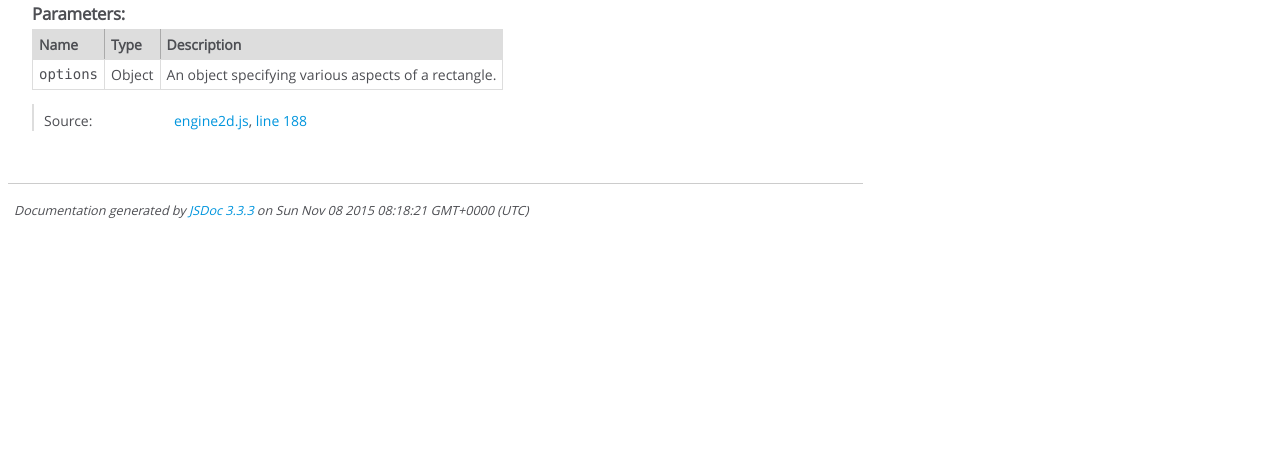
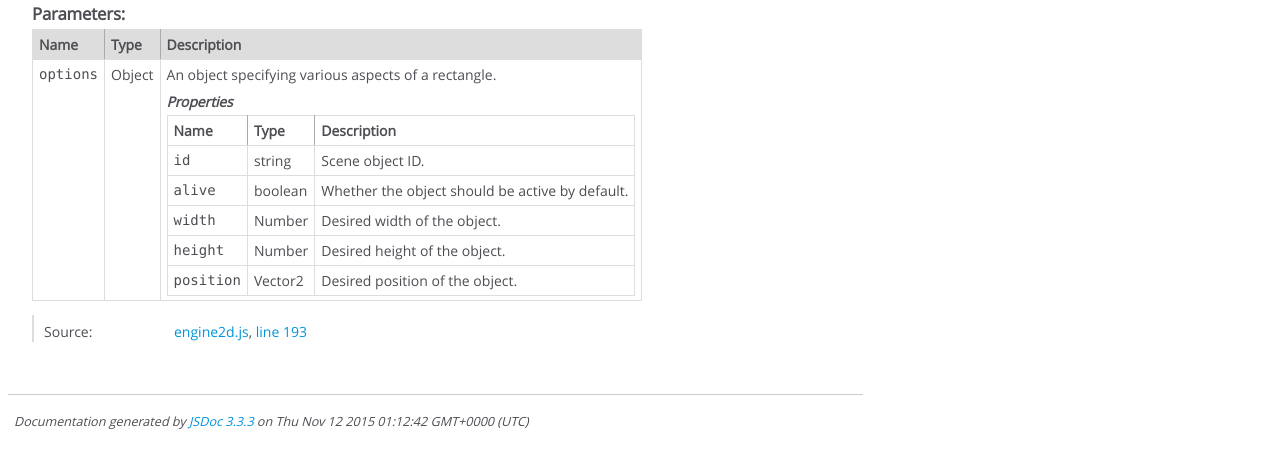
Before and after one commit to jackdalton/engine2d, a website: page docs/main/Engine2D.Rect.html in a window 1280 px wide. Shown: the part 330-798 px from the top of the page. Drawn offline with Linux system fonts and the light colour scheme.

Commit message:
Added documentation details for Engine2D.Rect and Engine2D.Circle constructors.

```diff
--- a/docs/main/Engine2D.Rect.html
+++ b/docs/main/Engine2D.Rect.html
@@ -106,7 +106,148 @@
 
 
 
-            <td class="description last">An object specifying various aspects of a rectangle.</td>
+            <td class="description last">An object specifying various aspects of a rectangle.
+                <h6>Properties</h6>
+
+
+<table class="params">
+    <thead>
+    <tr>
+
+        <th>Name</th>
+
+
+        <th>Type</th>
+
+
+
+
+
+        <th class="last">Description</th>
+    </tr>
+    </thead>
+
+    <tbody>
+
+
+        <tr>
+
+                <td class="name"><code>id</code></td>
+
+
+            <td class="type">
+
+
+<span class="param-type">string</span>
+
+
+
+            </td>
+
+
+
+
+
+            <td class="description last">Scene object ID.</td>
+        </tr>
+
+
+
+        <tr>
+
+                <td class="name"><code>alive</code></td>
+
+
+            <td class="type">
+
+
+<span class="param-type">boolean</span>
+
+
+
+            </td>
+
+
+
+
+
+            <td class="description last">Whether the object should be active by default.</td>
+        </tr>
+
+
+
+        <tr>
+
+                <td class="name"><code>width</code></td>
+
+
+            <td class="type">
+
+
+<span class="param-type">Number</span>
+
+
+
+            </td>
+
+
+
+
+
+            <td class="description last">Desired width of the object.</td>
+        </tr>
+
+
+
+        <tr>
+
+                <td class="name"><code>height</code></td>
+
+
+            <td class="type">
+
+
+<span class="param-type">Number</span>
+
+
+
+            </td>
+
+
+
+
+
+            <td class="description last">Desired height of the object.</td>
+        </tr>
+
+
+
+        <tr>
+
+                <td class="name"><code>position</code></td>
+
+
+            <td class="type">
+
+
+<span class="param-type">Vector2</span>
+
+
+
+            </td>
+
+
+
+
+
+            <td class="description last">Desired position of the object.</td>
+        </tr>
+
+
+    </tbody>
+</table>
+
+            </td>
         </tr>
 
 
@@ -147,7 +288,7 @@
 
     <dt class="tag-source">Source:</dt>
     <dd class="tag-source"><ul class="dummy"><li>
-        <a href="engine2d.js.html">engine2d.js</a>, <a href="engine2d.js.html#line188">line 188</a>
+        <a href="engine2d.js.html">engine2d.js</a>, <a href="engine2d.js.html#line193">line 193</a>
     </li></ul></dd>
 
 
@@ -209,7 +350,7 @@
 <br class="clear">
 
 <footer>
-    Documentation generated by <a href="https://github.com/jsdoc3/jsdoc">JSDoc 3.3.3</a> on Sun Nov 08 2015 08:18:21 GMT+0000 (UTC)
+    Documentation generated by <a href="https://github.com/jsdoc3/jsdoc">JSDoc 3.3.3</a> on Thu Nov 12 2015 01:12:42 GMT+0000 (UTC)
 </footer>
 
 <script> prettyPrint(); </script>
--- a/package.json
+++ b/package.json
@@ -13,7 +13,7 @@
     },
     "bugs": {
         "url": "https://github.com/jackdalton/engine2d/issues"
-    },
+    }
     "keywords": [
         "engine2d",
         "engine",
```
Also changed, not shown: docs/main/Engine2D.Circle.html (+121 -3 lines), docs/main/Engine2D.GameScene.html (+1 -1 lines), docs/main/Engine2D.Vector2.html (+1 -1 lines), docs/main/Engine2D.html (+2 -2 lines), docs/main/engine2d.js.html (+11 -2 lines), docs/main/index.html (+3 -3 lines), src/engine2d.js (+9 -0 lines).
